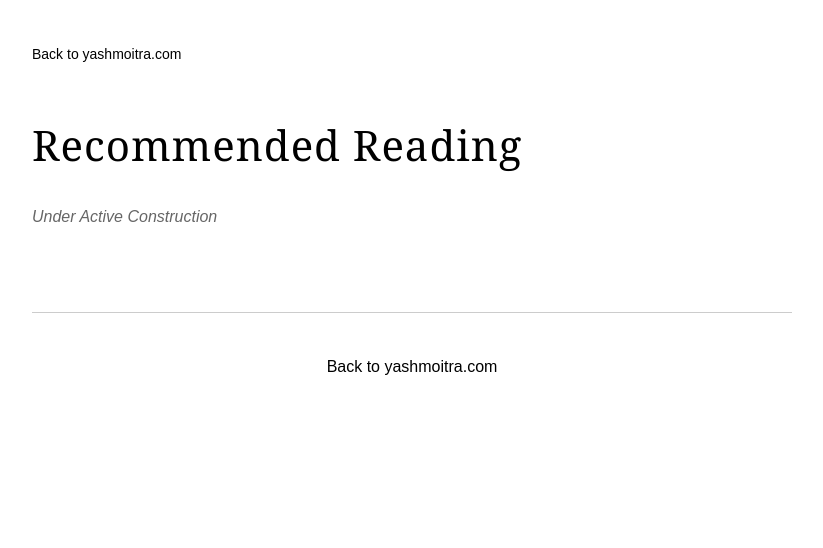
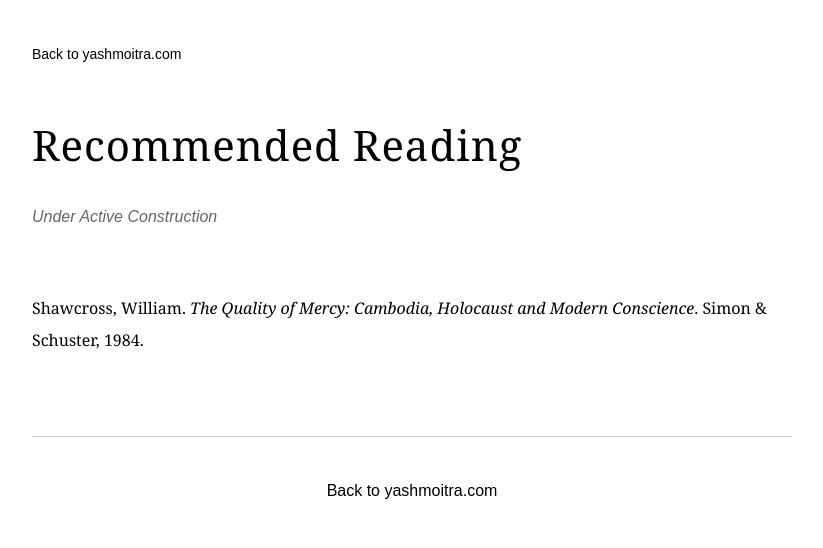
Before and after one commit to moitrayash/moitrayash.github.io, a plain HTML site: page recread/index.html in a window 1280 px wide. Shown: the whole page, without its empty margins (228-1051 px from the left). Drawn offline with Linux system fonts and the light colour scheme.

Commit message:
Add Shawcross to Recommended Reading

```diff
--- a/recread/index.html
+++ b/recread/index.html
@@ -57,7 +57,9 @@ body {
   <a href="/" class="back-link">Back to yashmoitra.com</a>
   <h2 class="item-title">Recommended Reading</h2>
   <p class="item-date">Under Active Construction</p>
-  <div class="item-content"></div>
+  <div class="item-content">
+    <p>Shawcross, William. <i>The Quality of Mercy: Cambodia, Holocaust and Modern Conscience</i>. Simon &amp; Schuster, 1984.</p>
+  </div>
   <nav class="item-page-nav" aria-label="Page navigation">
     <a href="/">Back to yashmoitra.com</a>
   </nav>
```
